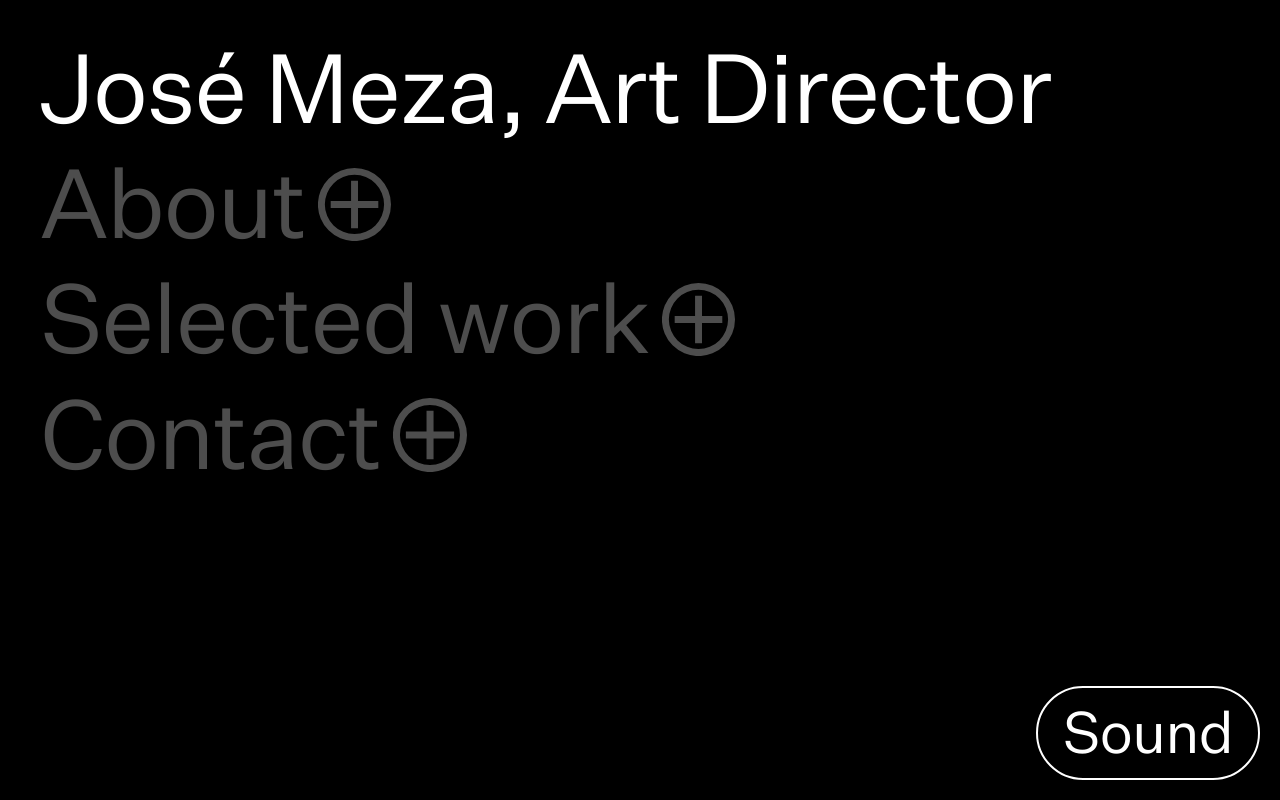
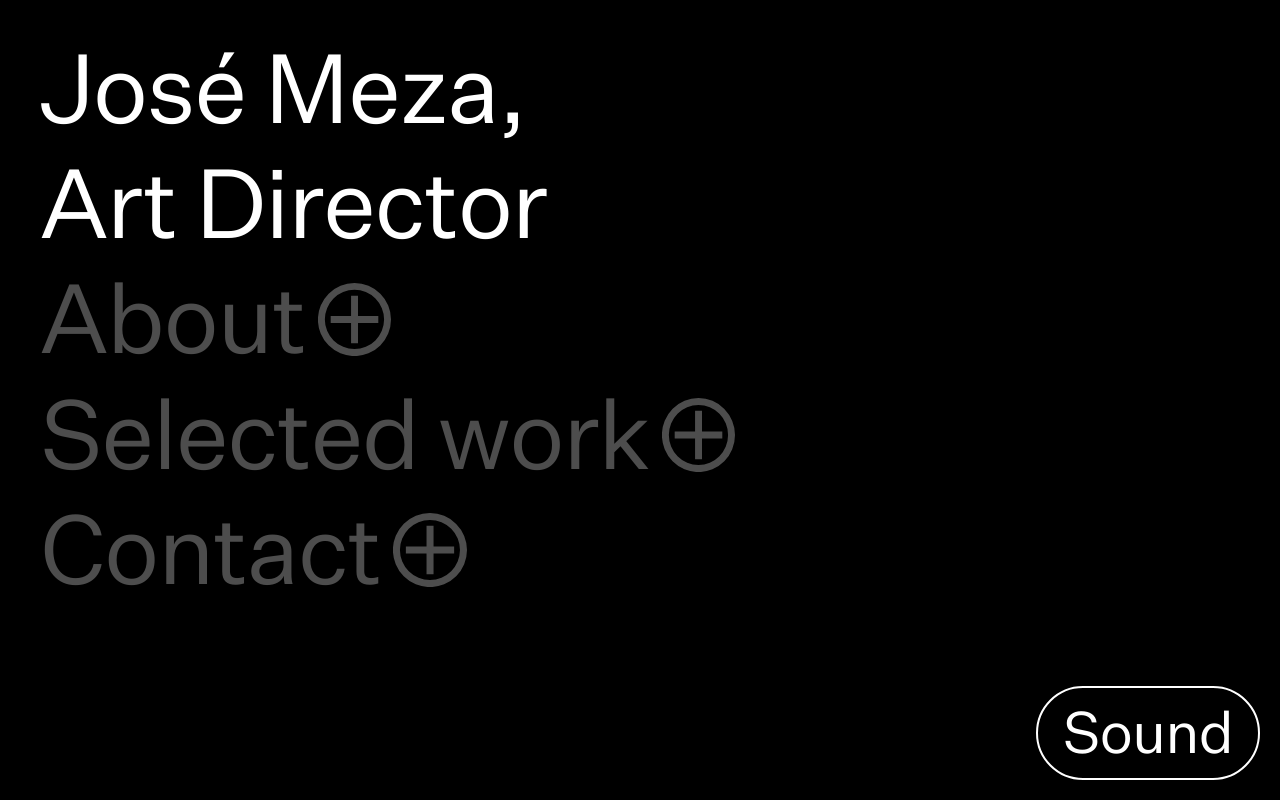
Before and after one commit to josemeza/Personal-Website-Gabe, a plain HTML site: page index.html in a window 1280 px wide. Drawn offline with Linux system fonts and the light colour scheme; no server answers.

Commit message:
site title update

```diff
--- a/index.html
+++ b/index.html
@@ -55,7 +55,8 @@ Development by Gabe Ferreira
 
 		<header id="mainHeader" class="fadeOnLoad">
 			<div class="siteMeta">
-				<span class="siteTitle">José Meza, Art&nbsp;Director</span>
+				<span class="siteTitle">José Meza,</span><br>
+				<span class="siteLocation">Art&nbsp;Director</span><br>
 			</div><!--siteMeta-->
 		</header><!--header-->
 
```
